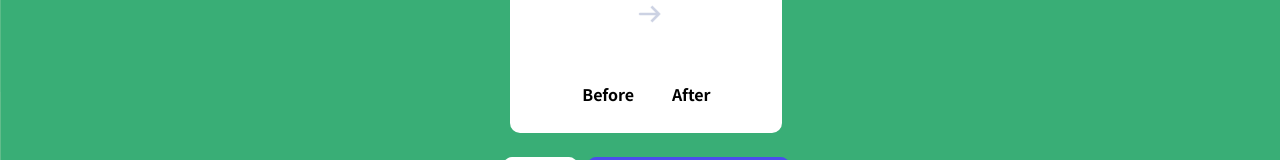
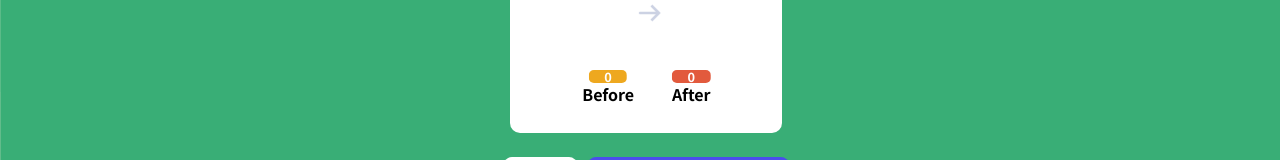
Before and after one commit to mmyeon/yogalim, a React (Create React App) app: page /practice/1/1/review in a window 1280 px wide. Shown: the part 427-587 px from the top of the page. Built offline with nearby package versions, Linux system fonts and the light colour scheme; a web font is replaced by a local one.

Commit message:
[fix] 통증점수 0일때 bar 보이지 않는 문제 해결

```diff
--- a/src/routes/Review.js
+++ b/src/routes/Review.js
@@ -13,6 +13,8 @@ import {
 import Layout from "../components/Layout";
 import styled, { keyframes } from "styled-components";
 import { FONT_WEIGHT } from "../styles/constant";
+
+const MIN_HEIGHT = 13;
 
 const barMove = keyframes`
 \ 0% {
@@ -44,7 +46,7 @@ const ScoreContainer = styled.div`
   left: 50%;
   bottom: 10%;
   transform: translateX(-50%);
-  height: 140px;
+  height: 143px;
 
   > .score {
     display: flex;
@@ -84,7 +86,6 @@ const Bar = styled.div`
   max-height: ${(props) => props.height};
   display: flex;
   justify-content: center;
-  align-items: flex-start;
   align-items: center;
   color: white;
   font-size: 0.8em;
@@ -132,7 +133,10 @@ const Review = () => {
             body={
               <ScoreContainer>
                 <div className="score">
-                  <Bar className="before" height={`${painScoreBefore * 14}px`}>
+                  <Bar
+                    className="before"
+                    height={`${MIN_HEIGHT + painScoreBefore * MIN_HEIGHT}px`}
+                  >
                     {painScoreBefore}
                   </Bar>
                   <span className="bar-name">Before</span>
@@ -146,7 +150,10 @@ const Review = () => {
                 </div>
 
                 <div className="score">
-                  <Bar className="after" height={`${painScoreAfter * 14}px`}>
+                  <Bar
+                    className="after"
+                    height={`${MIN_HEIGHT + painScoreAfter * MIN_HEIGHT}px`}
+                  >
                     {painScoreAfter}
                   </Bar>
                   <span className="bar-name">After</span>
```
